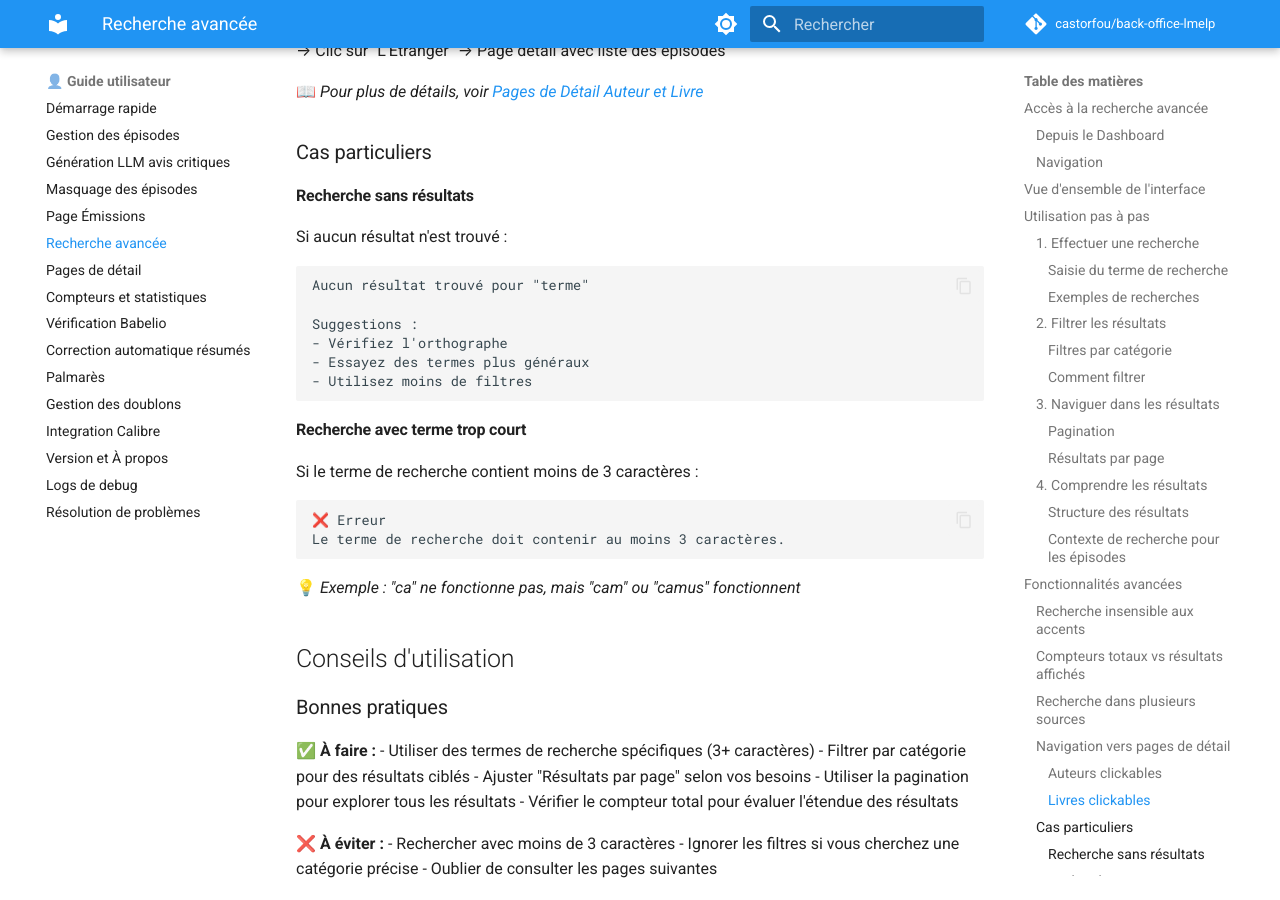
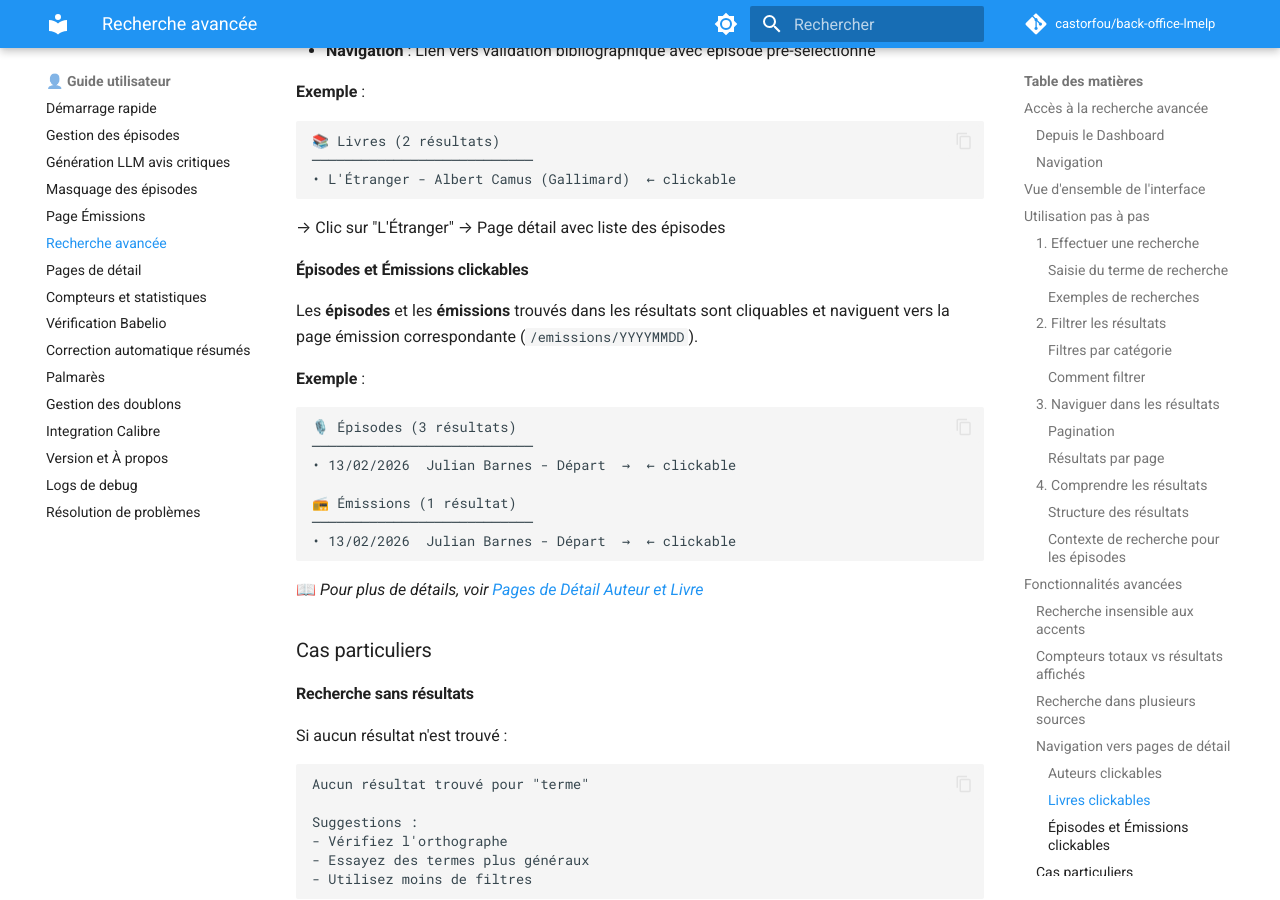
Before and after one commit to castorfou/back-office-lmelp, an MkDocs documentation site: the page built from docs/user/advanced-search.md, in a window 1280 px wide and 900 px high, scrolled down 6103 px. Built offline with MkDocs 1.6.1 and Material for MkDocs 9.7.7, drawn with Linux system fonts in a browser that asks for light colours; comment, search, counter and statistics services are not loaded; some of the changed text lies outside the part shown.

Commit message:
docs: update advanced-search doc with emissions filter and clickable links
Co-Authored-By: Claude Sonnet 4.6 <noreply@anthropic.com>

````diff
--- a/docs/user/advanced-search.md
+++ b/docs/user/advanced-search.md
@@ -27,7 +27,7 @@ Sur la page d'accueil, cliquez sur la carte **"Recherche avancée"** dans la sec
 │  [ Rechercher dans les épisodes, auteurs, livres... ]  [🔍] │
 │                                                              │
 │  Filtrer par catégorie :                                     │
-│  ☑ Épisodes  ☑ Auteurs  ☑ Livres  ☑ Éditeurs               │
+│  ☑ Épisodes  ☑ Auteurs  ☑ Livres  ☑ Éditeurs  ☑ Émissions  │
 │                                                              │
 │  Résultats par page : [10 ▼]                                │
 └─────────────────────────────────────────────────────────────┘
@@ -104,6 +104,7 @@ Utilisez les cases à cocher pour affiner votre recherche :
 - **☑ Auteurs** : Recherche dans les noms d'auteurs
 - **☑ Livres** : Recherche dans les titres de livres
 - **☑ Éditeurs** : Recherche dans les noms d'éditeurs
+- **☑ Émissions** : Recherche dans les livres, auteurs, éditeurs et commentaires des avis de chaque émission
 
 **Par défaut** : Toutes les catégories sont sélectionnées.
 
@@ -162,6 +163,12 @@ Chaque catégorie affiche ses résultats dans un bloc distinct :
 **🏢 Éditeurs**
 - **Nom** de l'éditeur
 - **Compteur total** : Nombre d'éditeurs uniques trouvés
+
+**📻 Émissions**
+- **Date** de l'émission (format JJ/MM/AAAA), lien cliquable vers `/emissions/YYYYMMDD`
+- **Contexte** : Livres/auteurs qui ont matché la recherche dans cette émission
+- Recherche dans : titres de livres, noms d'auteurs, éditeurs, **commentaires des critiques**
+- **Déduplication** : plusieurs avis d'une même émission → un seul résultat
 
 #### Contexte de recherche pour les épisodes
 
@@ -234,7 +241,7 @@ La recherche éditeurs combine plusieurs sources de données :
 
 ### Navigation vers pages de détail
 
-Les résultats de recherche pour **Auteurs** et **Livres** sont clickables et permettent d'accéder aux pages de détail correspondantes :
+Les résultats de recherche pour **Auteurs**, **Livres**, **Épisodes** et **Émissions** sont clickables et permettent d'accéder aux pages correspondantes :
 
 #### Auteurs clickables
 
@@ -269,6 +276,21 @@ Cliquez sur un titre de livre pour accéder à sa **page détail** :
 ```
 
 → Clic sur "L'Étranger" → Page détail avec liste des épisodes
+
+#### Épisodes et Émissions clickables
+
+Les **épisodes** et les **émissions** trouvés dans les résultats sont cliquables et naviguent vers la page émission correspondante (`/emissions/YYYYMMDD`).
+
+**Exemple** :
+```
+🎙️ Épisodes (3 résultats)
+───────────────────────────
+• 13/02/2026  Julian Barnes - Départ  →  ← clickable
+
+📻 Émissions (1 résultat)
+───────────────────────────
+• 13/02/2026  Julian Barnes - Départ  →  ← clickable
+```
 
 📖 *Pour plus de détails, voir [Pages de Détail Auteur et Livre](detail-pages.md)*
 
````
